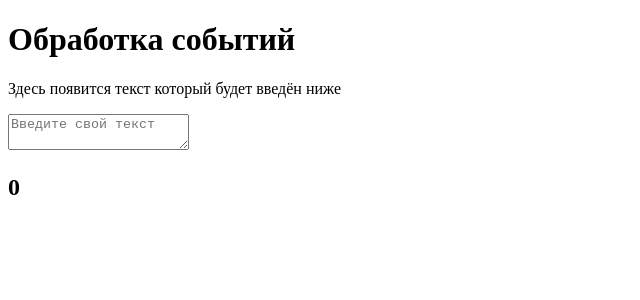
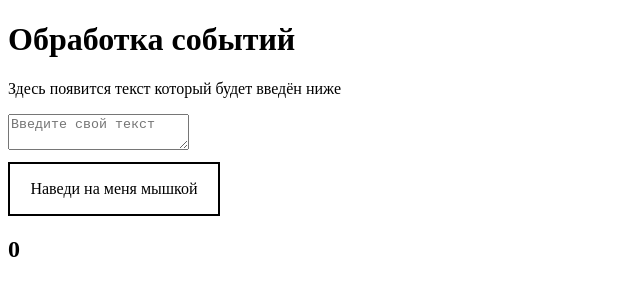
Before and after one commit to Melderey/Creative-homework, a React (Create React App) app: page / in a window 1280 px wide. Shown: the top 300 px of the page, without its empty margins (0-640 px from the left). Built offline with nearby package versions, Linux system fonts and the light colour scheme.

Commit message:
Feat mouse event

```diff
--- a/src/components/App.css
+++ b/src/components/App.css
@@ -1,38 +1,6 @@
-.App {
+#mouseTarget {
+  margin-top: 0.5rem;
   text-align: center;
+  width: 13rem;
+  border: 2px solid #000;
 }
-
-.App-logo {
-  height: 40vmin;
-  pointer-events: none;
-}
-
-@media (prefers-reduced-motion: no-preference) {
-  .App-logo {
-    animation: App-logo-spin infinite 20s linear;
-  }
-}
-
-.App-header {
-  background-color: #282c34;
-  min-height: 100vh;
-  display: flex;
-  flex-direction: column;
-  align-items: center;
-  justify-content: center;
-  font-size: calc(10px + 2vmin);
-  color: white;
-}
-
-.App-link {
-  color: #61dafb;
-}
-
-@keyframes App-logo-spin {
-  from {
-    transform: rotate(0deg);
-  }
-  to {
-    transform: rotate(360deg);
-  }
-}
--- a/src/components/App.jsx
+++ b/src/components/App.jsx
@@ -1,27 +1,47 @@
 import React from "react";
+import "./App.css";
 
 class App extends React.Component {
   constructor(props) {
     super(props);
-    this.state = { counter: 0, text: "" };
+    this.state = {
+      counter: 0,
+      textArea: "",
+      textMouse: "Наведи на меня мышкой",
+    };
     this.handlerChange = this.handlerChange.bind(this);
+    this.handlerMouseEnter = this.handlerMouseEnter.bind(this);
+    this.handlerMouseLeave = this.handlerMouseLeave.bind(this);
   }
 
   handlerChange(e) {
-    // console.log("handlerChange");
     this.setState((state) => ({
-      text: e.target.value,
+      textArea: e.target.value,
+    }));
+  }
+
+  handlerMouseEnter() {
+    this.setState((state) => ({
+      textMouse: "Входит и...",
+    }));
+  }
+
+  handlerMouseLeave() {
+    this.setState((state) => ({
+      textMouse: "...выходит",
     }));
   }
 
   render() {
-    const { counter, text } = this.state;
+    const { counter, textArea, textMouse } = this.state;
     return (
       <div>
         <h1>Обработка событий</h1>
         <div>
           <p>
-            {text ? text : "Здесь появится текст который будет введён ниже"}
+            {textArea
+              ? textArea
+              : "Здесь появится текст который будет введён ниже"}
           </p>
         </div>
 
@@ -32,6 +52,15 @@ class App extends React.Component {
           ></textarea>
         </form>
 
+        <div
+          id="mouseTarget"
+          onMouseEnter={this.handlerMouseEnter}
+          onMouseLeave={this.handlerMouseLeave}
+          className="menu navigation-menu"
+        >
+          <p>{textMouse}</p>
+        </div>
+
         <h2>{this.state.counter}</h2>
       </div>
     );
```
